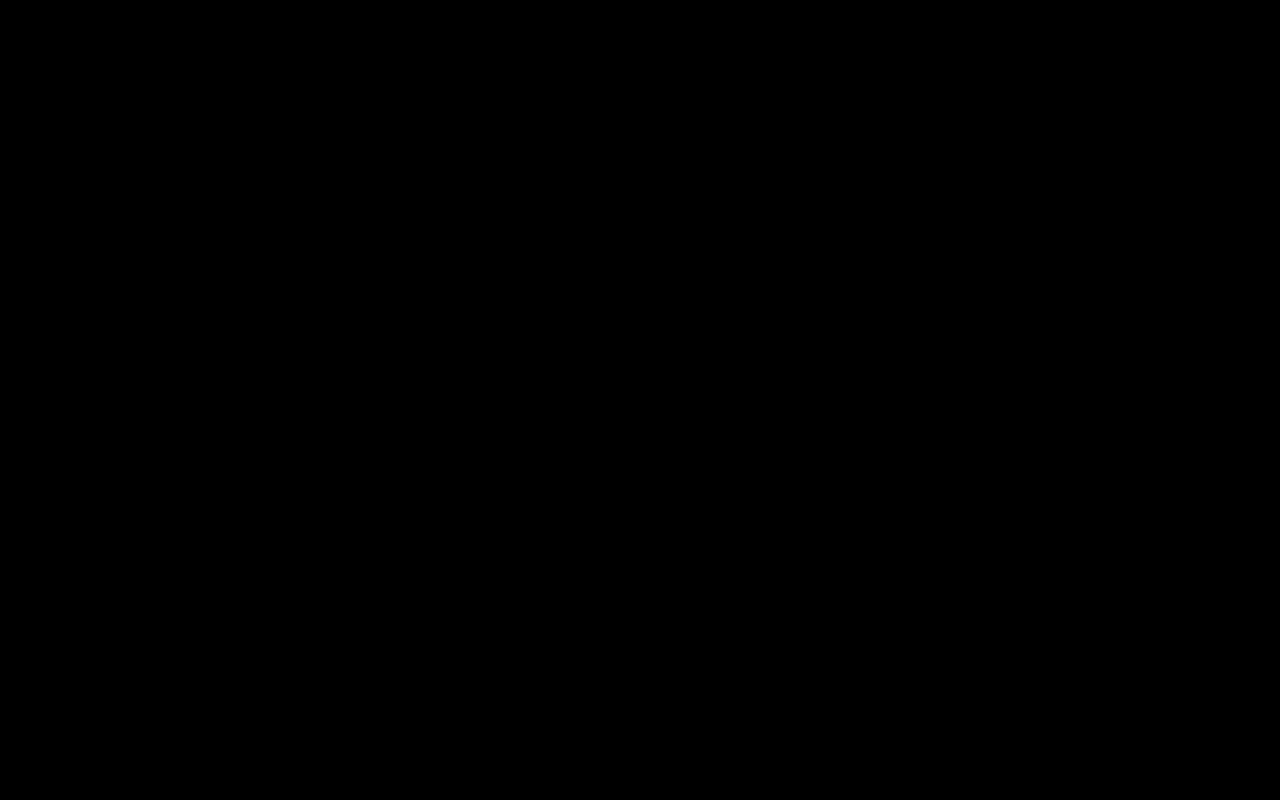
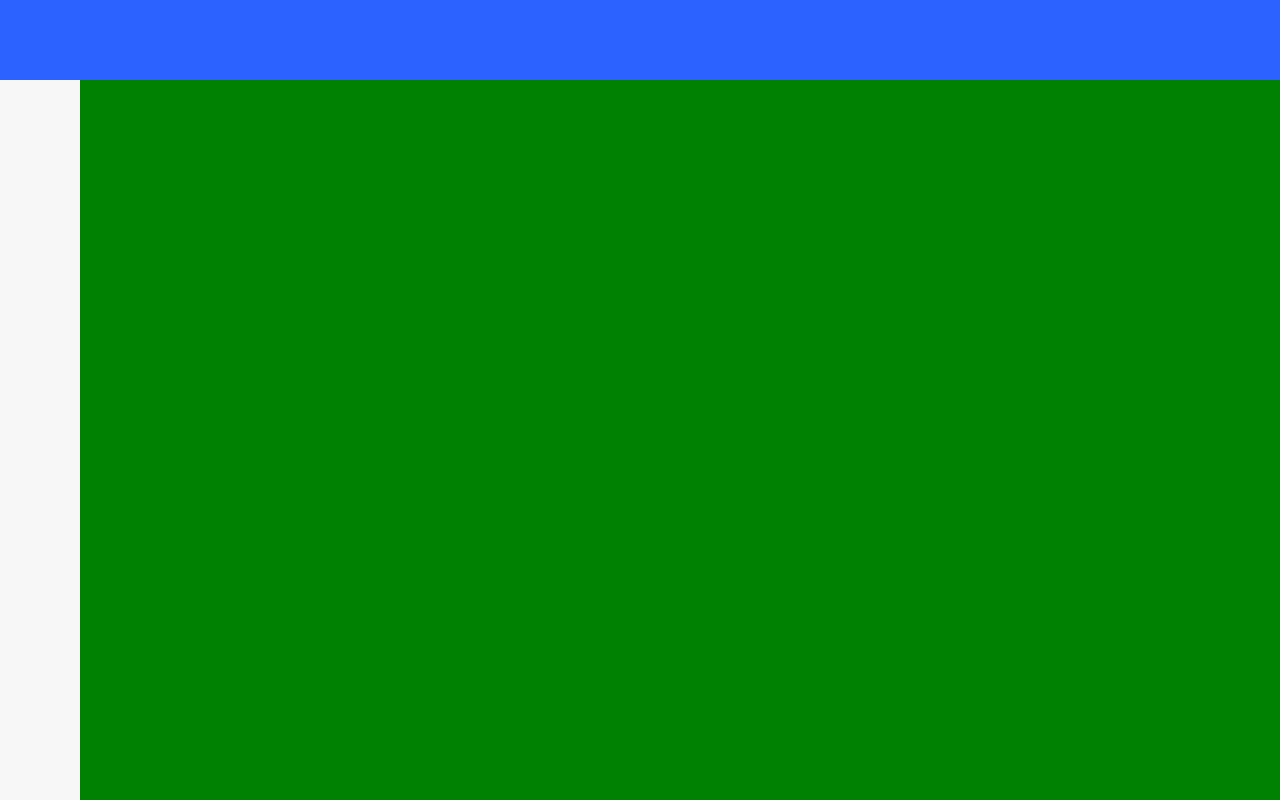
Before and after one commit to Shokhrukh2606/softdraw, a React (Create React App) app: page / in a window 1280 px wide. Built offline with nearby package versions, Linux system fonts and the light colour scheme.

Commit message:
some changes

```diff
--- a/src/scss/main.scss
+++ b/src/scss/main.scss
@@ -1,3 +1,25 @@
-body{
-    background-color: #000;
+.app-wrapper{
+    display: flex;
+    flex-wrap: wrap;
+    .app-header{
+        width: 100%;
+        flex:  0 0 100%;
+        max-width: 100%;
+        background-color: #2962FF;
+        min-height: 80px;
+    }
+    .app-sidebar{
+        width: 80px;
+        flex:  0 0 80px;
+        max-width: 100%;
+        background-color: #f7f7f7;
+        height: calc(100vh - 80px);
+    }
+    .app-main{
+        width: calc(100% - 80px);
+        flex:  0 0 calc(100% - 80px);
+        max-width: 100%;
+        background-color: green;
+        height: calc(100vh - 80px);
+    }
 }
--- a/src/views/Main.js
+++ b/src/views/Main.js
@@ -1,5 +1,11 @@
 import React from "react";
 const Main = () => {
-    return <h1>Main</h1>
+    return <div className="app-wrapper">
+        <div className="app-header"></div>
+        <div className="app-sidebar">
+
+        </div>
+        <div className="app-main"></div>
+    </div>
 }
 export default Main;
```
